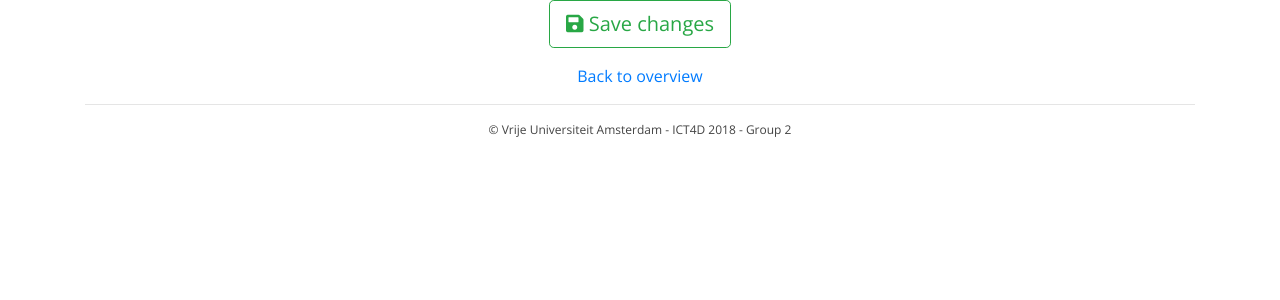
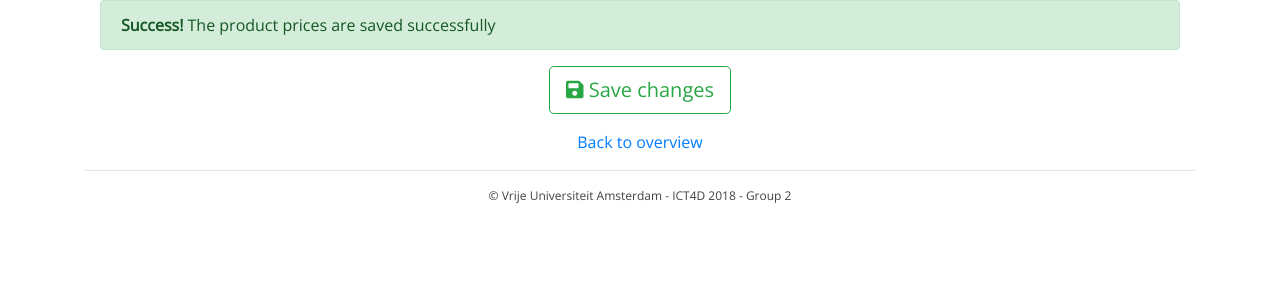
Before and after one commit to aoelen/marprix-django, a Django app: page /market-leader?success=True in a window 1280 px wide. Shown: the part 134-434 px from the top of the page. Run offline with Django 3.2, Linux system fonts and the light colour scheme; data that the repository does not hold is empty; some libraries are stand-ins or nearby versions.

Commit message:
Finished Market leader housekeeping

```diff
--- a/marprix/marketplace/static/marketplace/js/housekeeping.js
+++ b/marprix/marketplace/static/marketplace/js/housekeeping.js
@@ -2,6 +2,7 @@ $(document).ready(function() {
     $('.addProduct').on('click',function(e) {
         e.preventDefault();
 
+        var category_id = $(this).attr('data-category-id');
         var product = prompt('Please type the name of the product you want to add');
 
         if (product == null) {
@@ -10,6 +11,8 @@ $(document).ready(function() {
 
         var rowTemplate = $('#templates .product').clone();
         rowTemplate.find('[data-placeholder="name"]').text(product);
+        rowTemplate.find('[data-name]').val(product);
+        rowTemplate.find('[data-category]').val(category_id);
 
         $(this).parents('table').find('tbody').append(rowTemplate);
         console.log(rowTemplate);
--- a/marprix/marketplace/templates/marketplace/housekeeping.html
+++ b/marprix/marketplace/templates/marketplace/housekeeping.html
@@ -10,11 +10,14 @@
                 <td class="img align-middle"><img class="img-fluid" width="50" src='{% static "marketplace/img/icons/" %}Unknown.png'></td>
                 <td class="name"><span class="float-left" data-placeholder="name"></span><div class="float-right delete deleteProduct"><i class="fas fa-minus-circle"></i> Delete</div>
                     <div class="clearfix"></div>
-                    <input type="number" class="form-control product-price w-50 float-left" name="price-1" value="{{ product.price }}">
+                    <input type="hidden" name="name[]" value="" data-name="name">
+                    <input type="hidden" name="category[]" value="" data-category="category">
 
-                    <select class="form-control product-price w-50 float-left">
+                    <input type="number" class="form-control product-price w-50 float-left" name="price[]" value="1">
+
+                    <select class="form-control product-price w-50 float-left" name="unit[]">
                         {% for unit in all_units %}
-                        <option>{{ unit.name }}</option>
+                        <option value="{{ unit.id }}">{{ unit.name }}</option>
                         {% endfor %}
                     </select>
                 </td>
@@ -52,7 +55,7 @@
 
                         <select class="form-control product-price w-50 float-left" name="unit[]">
                             {% for unit in all_units %}
-                            <option value="{{ unit.id }}">{{ unit.name }}</option>
+                            <option value="{{ unit.id }}" {% if product.unit_id == unit.id %}selected="selected"{% endif %}>{{ unit.name }}</option>
                             {% endfor %}
                         </select>
 
@@ -63,7 +66,7 @@
             </tbody>
             <tfoot>
                 <tr>
-                    <td></td><td><button class="save btn btn-sm btn-outline-secondary addProduct"><i class="fas fa-plus"></i> Add</button></td>
+                    <td></td><td><button class="save btn btn-sm btn-outline-secondary addProduct" data-category-id="{{ category.id }}"><i class="fas fa-plus"></i> Add</button></td>
                 </tr>
             </tfoot>
         </table>
--- a/marprix/marketplace/templates/marketplace/layout.html
+++ b/marprix/marketplace/templates/marketplace/layout.html
@@ -6,7 +6,7 @@
     <meta charset="utf-8">
     <meta http-equiv="X-UA-Compatible" content="IE=edge">
     <meta name="viewport" content="width=device-width, initial-scale=1">
-    <title>MarPrix - For the right price</title>
+    <title>MarPrice - For the right price</title>
     <link rel="stylesheet" href="https://maxcdn.bootstrapcdn.com/bootstrap/4.0.0/css/bootstrap.min.css" integrity="sha384-Gn5384xqQ1aoWXA+058RXPxPg6fy4IWvTNh0E263XmFcJlSAwiGgFAW/dAiS6JXm" crossorigin="anonymous">
     <link rel="stylesheet" href="https://use.fontawesome.com/releases/v5.0.10/css/all.css" integrity="sha384-+d0P83n9kaQMCwj8F4RJB66tzIwOKmrdb46+porD/OvrJ+37WqIM7UoBtwHO6Nlg" crossorigin="anonymous">
     <link href="https://fonts.googleapis.com/css?family=Open+Sans" rel="stylesheet">
--- a/marprix/marketplace/views.py
+++ b/marprix/marketplace/views.py
@@ -22,7 +22,7 @@ def housekeeping(request):
     all_products = Product.objects.all().order_by('name')
     all_units = Unit.objects.all().order_by('name')
 
-    success = request.GET.get('param', False)
+    success = request.GET.get('success', False)
 
     context = {
         'all_categories': all_categories,
@@ -39,9 +39,11 @@ def save(request):
     units = request.POST.getlist('unit[]')
     categories = request.POST.getlist('category[]')
 
+    Product.objects.all().delete()
+
     for index, name in enumerate(names):
-        new_product = Product(name=name,category_id=categories[index])
-        new_product.save();
+        new_product = Product(name=name,category_id=categories[index],unit_id=units[index],price=prices[index])
+        new_product.save()
 
     return HttpResponseRedirect('/market-leader?success=True')
 
```
